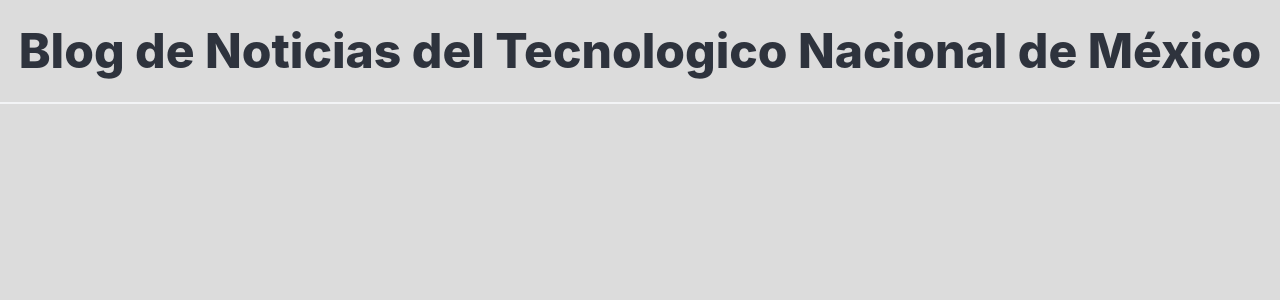
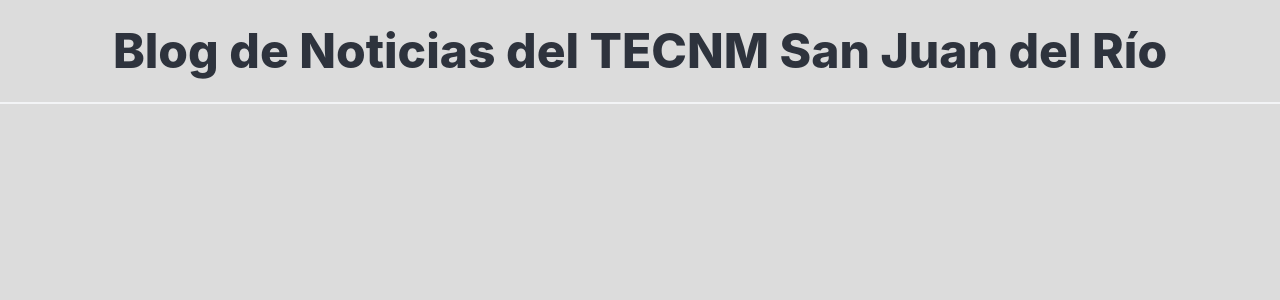
Before and after one commit to EnriqueVilledaGarcia/APP_CETECH, a Python web app: template templates/base.html in a window 1280 px wide. Shown: the top 300 px of the page. Run offline with Jinja, Linux system fonts and the light colour scheme; the template is opened without the code that fills it, so the values that code supplies are empty.

Commit message:
Se modifico para revision de github hooks

```diff
--- a/templates/base.html
+++ b/templates/base.html
@@ -10,7 +10,7 @@
   <body >
     <header>
         <br>
-        <h1 class="title has-text-centered is-1">Blog de Noticias del Tecnologico Nacional de México</h1>
+        <h1 class="title has-text-centered is-1">Blog de Noticias del TECNM San Juan del Río</h1>
         <hr>
     </header>
     <div class="container">
```
